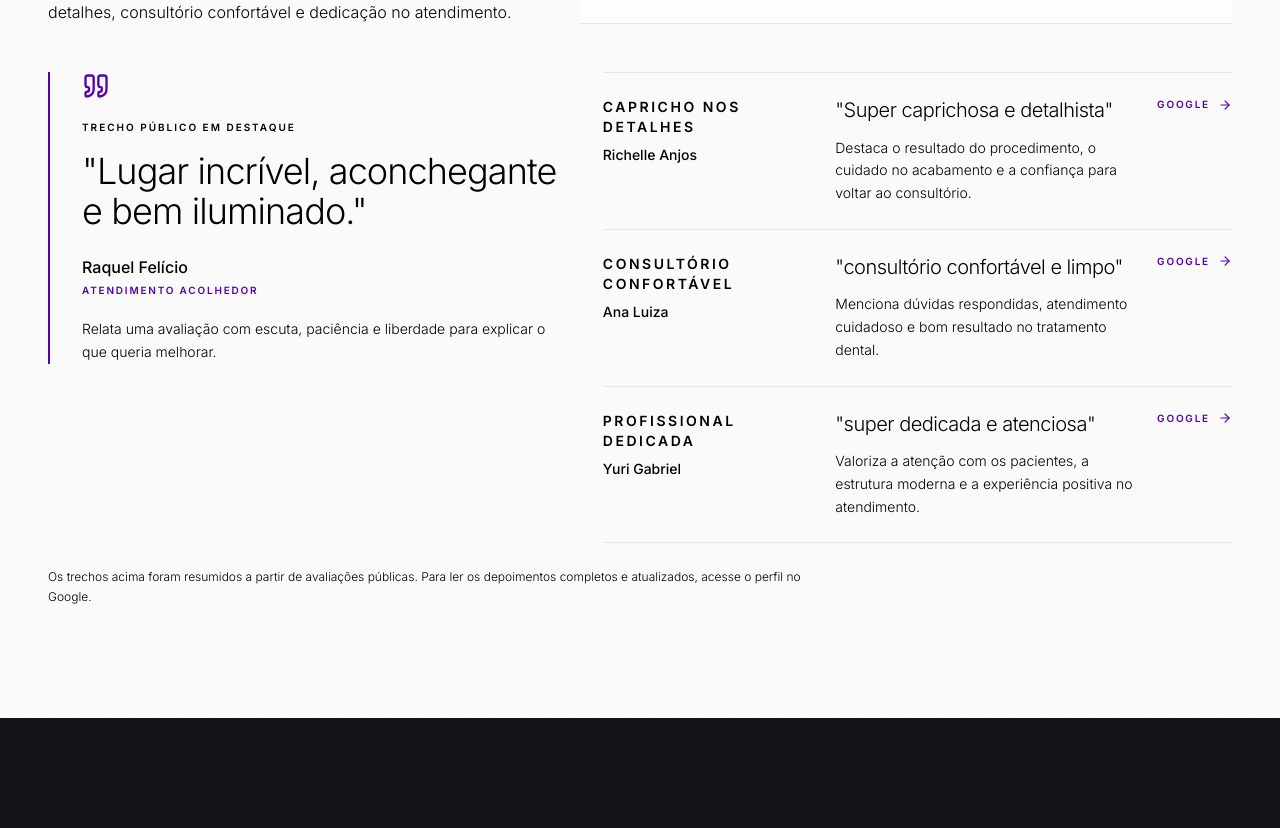
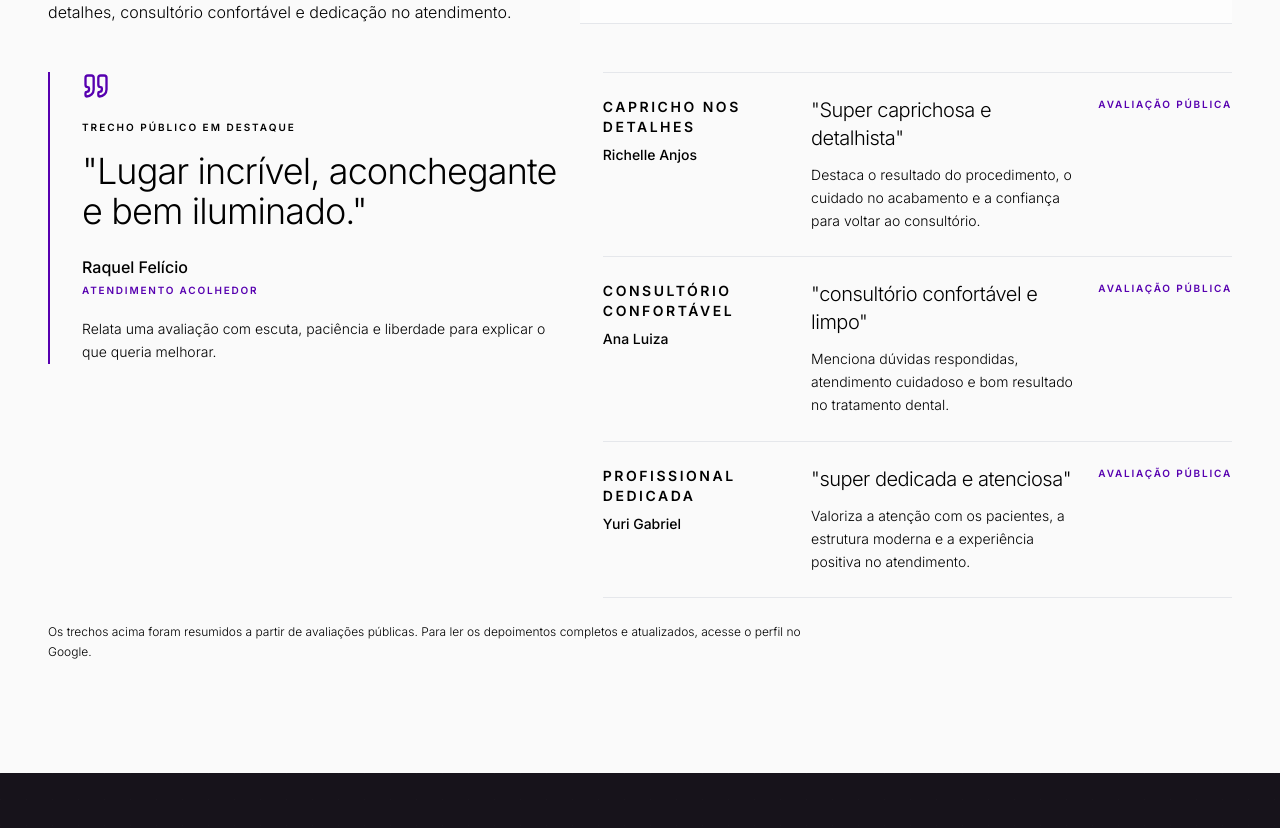
Before and after one commit to RMTerayama/dr-amanda-landing, a React (Vite) app: page / in a window 1280 px wide. Shown: the part 4425-5253 px from the top of the page. Built offline with nearby package versions, Linux system fonts and the light colour scheme.

Commit message:
Ajusta selo das avaliacoes do Google

```diff
--- a/src/sections/GoogleReviewsSection.jsx
+++ b/src/sections/GoogleReviewsSection.jsx
@@ -1,7 +1,6 @@
 import React from 'react';
 import { motion as Motion } from 'framer-motion';
 import {
-  ArrowRight,
   ExternalLink,
   MessageCircle,
   Quote,
@@ -144,8 +143,7 @@ const GoogleReviewsSection = () => {
                   </p>
                 </div>
                 <span className="inline-flex items-center gap-2 text-[10px] font-semibold uppercase tracking-[0.18em] text-[#5700B0]">
-                  Google
-                  <ArrowRight className="h-3.5 w-3.5" aria-hidden="true" />
+                  Avalia&ccedil;&atilde;o p&uacute;blica
                 </span>
               </Motion.article>
             ))}
```
